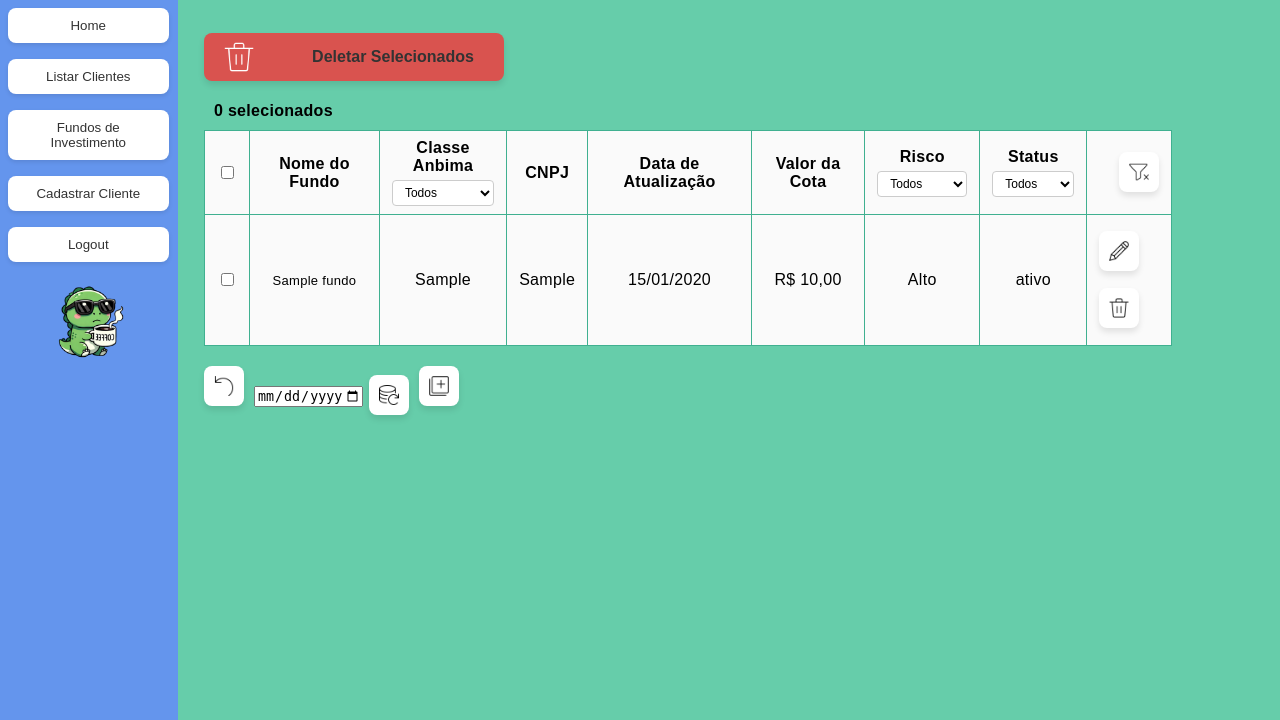
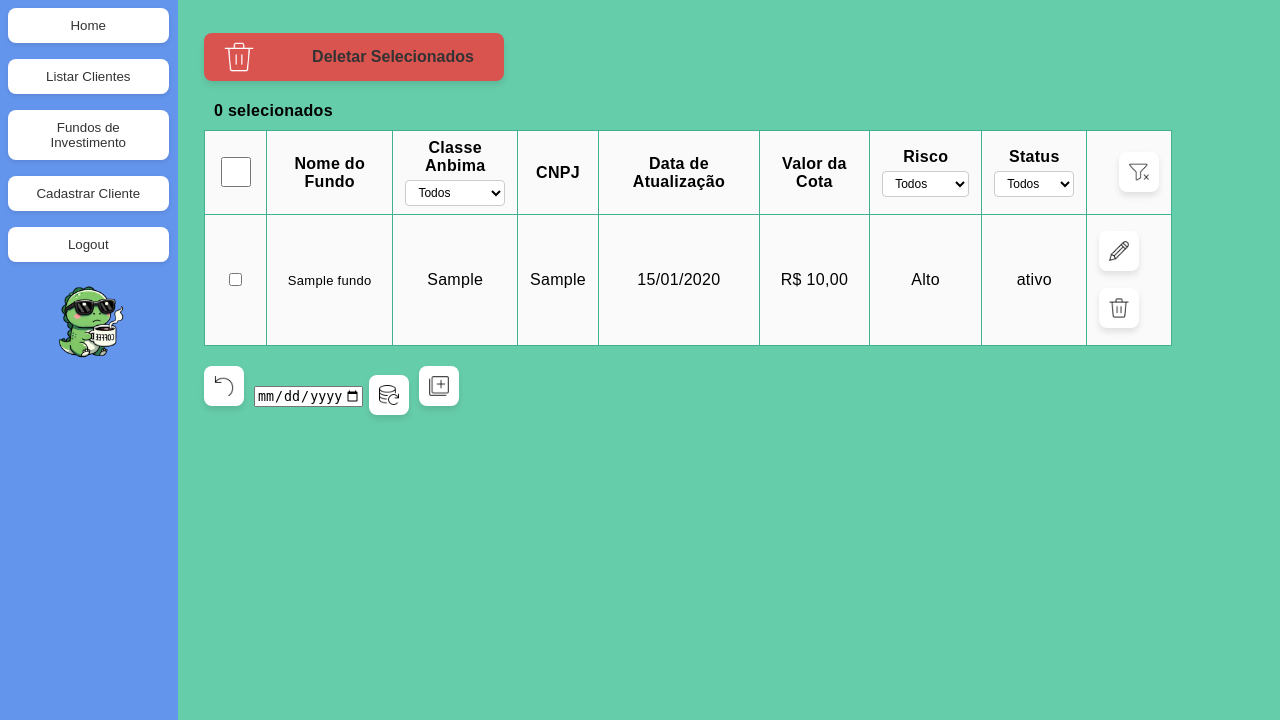
Before and after one commit to Taddei101/GELD, a Flask app: page /listar_fundos in a window 1280 px wide. Shown: the part 80-800 px from the top of the page. Run offline with Flask 3, Linux system fonts and the light colour scheme; the visitor is signed in with stand-in values (Sample User, id 1); tables that the repository leaves empty hold one stand-in row (values such as "Sample post").

Commit message:
feat: checkboxes maiores + server só em localhost
- Adiciona classe .large_checkbox (30x30px) nos checkboxes de fundos e posições
- Remove host='0.0.0.0' do run.py para rodar só em 127.0.0.1

Co-Authored-By: Claude Sonnet 4.6 <noreply@anthropic.com>

```diff
--- a/app/static/styles.css
+++ b/app/static/styles.css
@@ -200,6 +200,14 @@ select:focus {
 
 /*Botoes*/
 
+.large_checkbox{
+    width: 30px;
+    height: 30px;
+}
+.large_checkbox:checked {
+  background-color: #2196F3;
+  border-color: #2196F3;
+}
 
 .sideBtn {
     background-color: #ffffff;
--- a/app/templates/fundos/add_fundo.html
+++ b/app/templates/fundos/add_fundo.html
@@ -67,7 +67,7 @@
 
         <div class="label">
             <label for="is_previdencia">Produto de Previdência (PGBL/VGBL):</label>
-            <input type="checkbox" id="is_previdencia" name="is_previdencia" value="1">
+            <input class="large_checkbox" type="checkbox" id="is_previdencia" name="is_previdencia" value="1">
         </div>
 
         <button title="Cadastrar" class="smlBtn" type="submit">
--- a/app/templates/fundos/edit_fundo.html
+++ b/app/templates/fundos/edit_fundo.html
@@ -62,7 +62,7 @@
 
         <div class="label">
             <label for="is_previdencia">Produto de Previdência (PGBL/VGBL):</label>
-            <input type="checkbox" id="is_previdencia" name="is_previdencia" value="1"
+            <input class="large_checkbox" type="checkbox" id="is_previdencia" name="is_previdencia" value="1"
                    {% if fundo.is_previdencia %}checked{% endif %}>
         </div>
 
--- a/app/templates/fundos/listar_fundos.html
+++ b/app/templates/fundos/listar_fundos.html
@@ -46,7 +46,7 @@
             <tr>
                 <th>
                     {% if fundos %}
-                    <input type="checkbox" id="select-all" onchange="toggleSelectAll(this)" title="Selecionar todos">
+                    <input class="large_checkbox" type="checkbox" id="select-all" onchange="toggleSelectAll(this)" title="Selecionar todos">
                     {% endif %}
                 </th>
                 <th>Nome do Fundo</th>
--- a/app/templates/posicoes/listar_posicao.html
+++ b/app/templates/posicoes/listar_posicao.html
@@ -89,7 +89,7 @@
     <tr>
         <th>
             {% if posicoes %}
-            <input type="checkbox" id="select-all" onchange="toggleSelectAll(this)" title="Selecionar todas">
+            <input class="large_checkbox" type="checkbox" id="select-all" onchange="toggleSelectAll(this)" title="Selecionar todas">
             {% endif %}
         </th>
         <th>Fundo</th>
--- a/run.py
+++ b/run.py
@@ -5,4 +5,4 @@ from app.models.geld_models import init_db
 init_db()
 
 if __name__ == '__main__':
-    app.run(debug=True, host='0.0.0.0')
+    app.run(debug=True)
```
